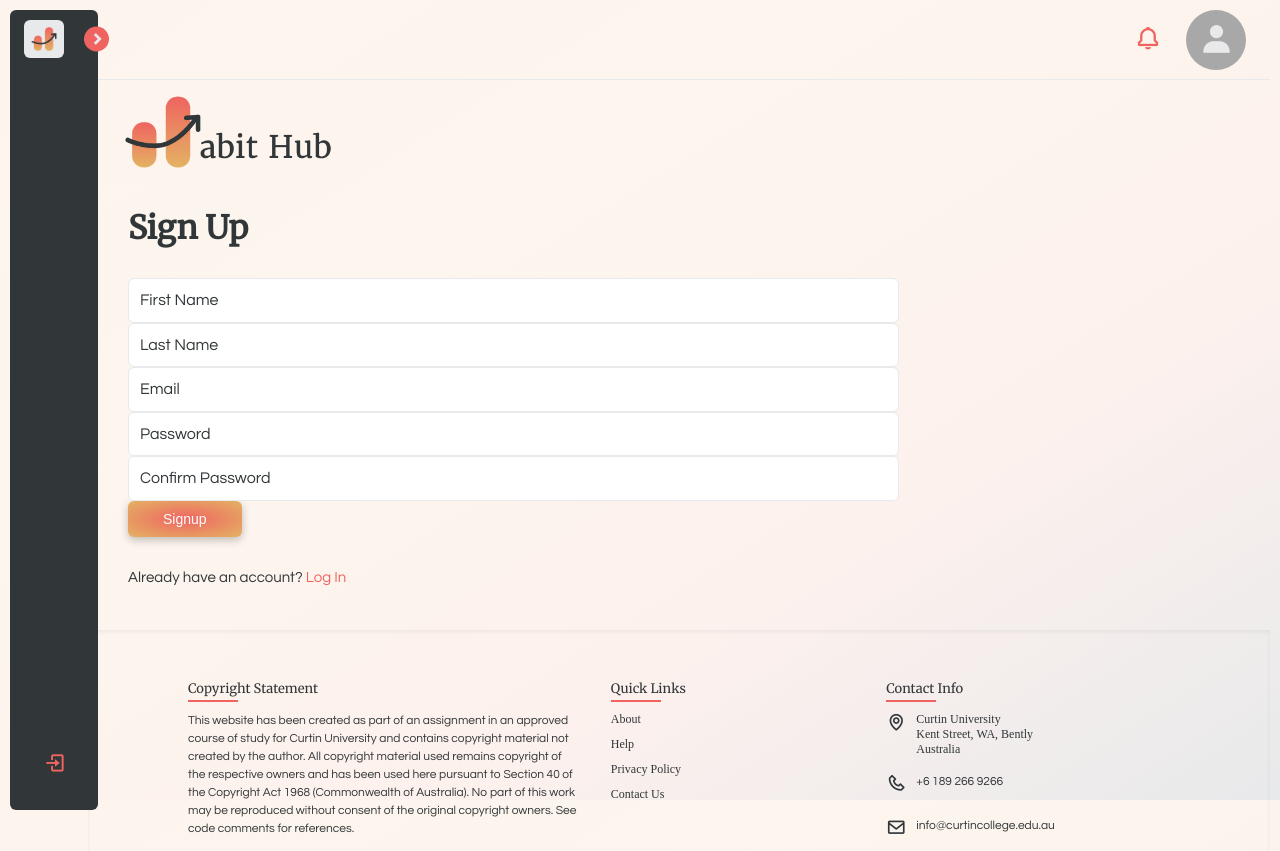
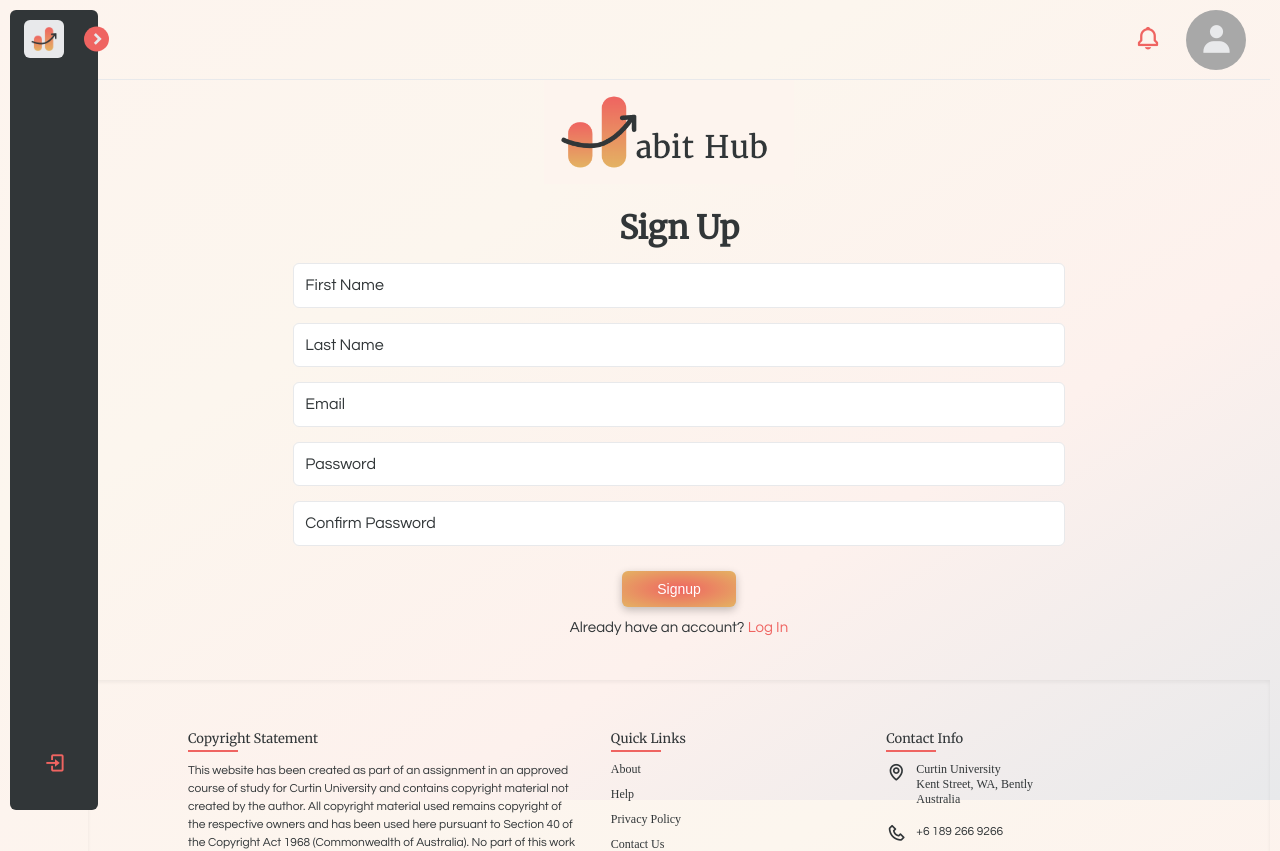
Before and after one commit to s3851446/habithub-frontend, a SvelteKit app in the folder final/habithub-frontend/: page /signup in a window 1280 px wide. Shown: the top 851 px of the page. Built offline with nearby package versions, Linux system fonts and the light colour scheme; no server answers.

Commit message:
Moves signup page content to the center

```diff
--- a/final/habithub-frontend/src/routes/login/+page.svelte
+++ b/final/habithub-frontend/src/routes/login/+page.svelte
@@ -122,6 +122,7 @@
     a {
       color: $red;
       text-decoration: none;
+      transition: $trans-05;
       &:hover {
         color: $white;
         background-color: $red;
--- a/final/habithub-frontend/src/routes/signup/+page.svelte
+++ b/final/habithub-frontend/src/routes/signup/+page.svelte
@@ -84,7 +84,10 @@
         label="Confirm Password"
         input_type="password"
       />
-      <Button on:click={handleSignup}>Signup</Button>
+      <div class="btn">
+        <Button on:click={handleSignup}>Signup</Button>
+      </div>
+
     </form>
     <p class="p">
       Already have an account? <a href="/login">Log In</a>
@@ -95,6 +98,7 @@
     .body {
       padding: 0 40px;
       margin-top: 0;
+      text-align: center;
     }
 
     .logo {
@@ -103,12 +107,17 @@
     }
 
     .form {
-      margin: 30px 0;
+      display: flex;
+      flex-direction: column;
+      justify-content: center;
+      align-items: center;
+      gap: 15px;
     }
 
     a {
       color: $red;
       text-decoration: none;
+      transition: $trans-05;
       &:hover {
         color: $white;
         background-color: $red;
@@ -117,4 +126,7 @@
       }
     }
 
+    .btn {
+      margin: 10px 0;
+    }
   </style>
```
